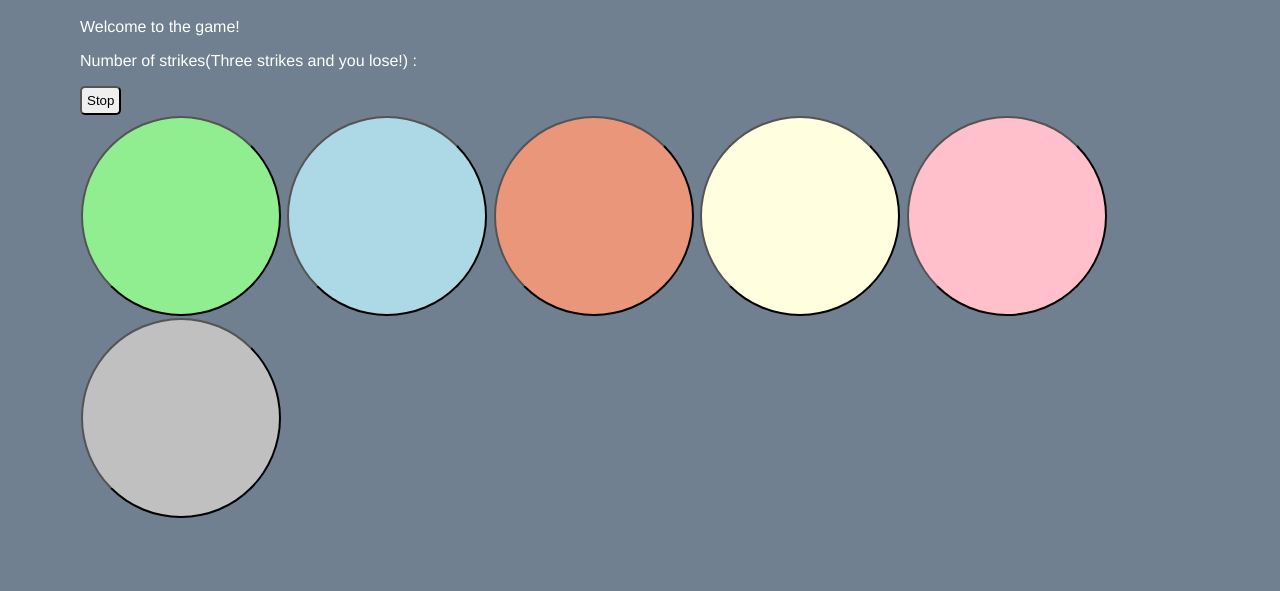
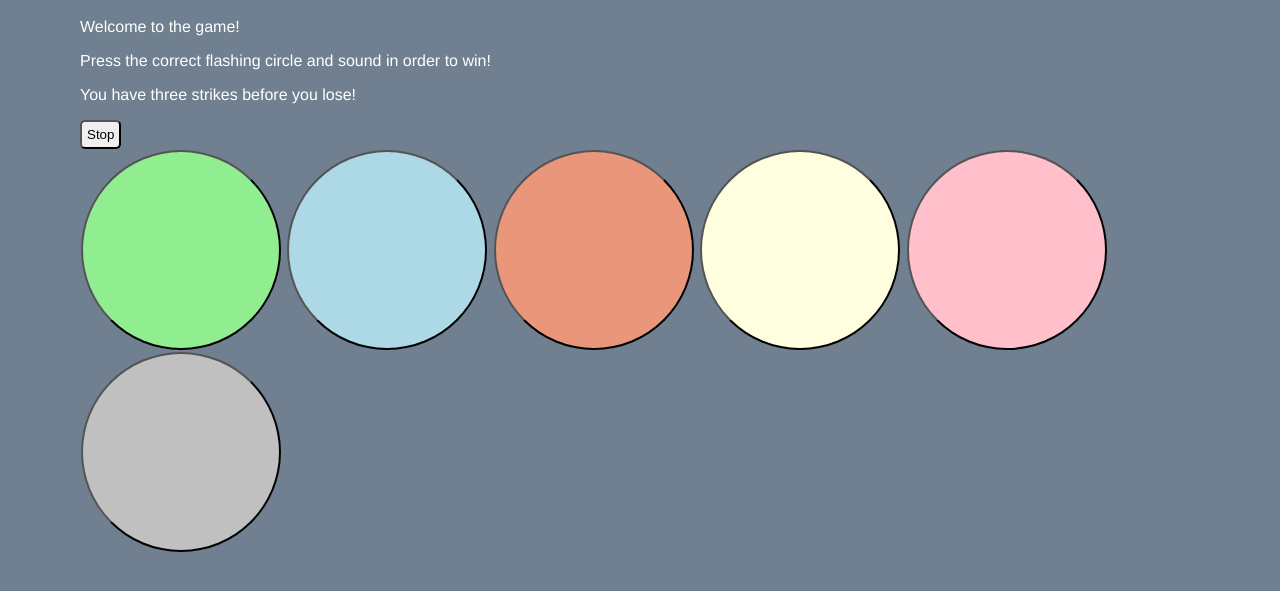
Before and after one commit to Jhu730/music_game_glitch, a plain HTML site: page index.html in a window 1280 px wide. Both pictures are taken after a click on the button "Start". Shown: the part 121-712 px from the top of the page. Drawn offline with Linux system fonts and the light colour scheme.

Commit message:
☃️👽 Updated with Glitch

```diff
--- a/index.html
+++ b/index.html
@@ -18,9 +18,13 @@
 
     <p>
       Welcome to the game!
+          <p>
+      Press the correct flashing circle and sound in order to win!
+                <p>
+      You have three strikes before you lose!
     </p>
 
-   <p> Number of strikes(Three strikes and you lose!) :</p> <p id="output"> </p>
+
 
 
     <button id="startBtn" onclick="startGame()">
--- a/script.js
+++ b/script.js
@@ -14,6 +14,7 @@ const nextClueWaitTime = 1000; //how long to wait before starting playback of th
 
 function startGame() {
   //initialize game variables
+  clueHoldTime = 1000;
   checkStrikes = 0;
   progress = 0;
   gamePlaying = true;
@@ -88,7 +89,7 @@ function playClueSequence() {
   let delay = nextClueWaitTime; //set delay to initial wait time
   for (let i = 0; i <= progress; i++) {
     // for each clue that is revealed so far
-    clueHoldTime = clueHoldTime - 30;
+    clueHoldTime = clueHoldTime - 10;
     console.log("play single clue: " + pattern[i] + " in " + delay + "ms");
     setTimeout(playSingleClue, delay, pattern[i]); // set a timeout to play that clue
     delay += clueHoldTime;
@@ -119,14 +120,12 @@ function guess(btn) {
       } else {
         progress++;
         playClueSequence();
-
       }
     } else {
       guessCounter++;
     }
   } else {
     checkStrikes++;
-    document.getElementById("output").innerHTML = checkStrikes;
     console.log("Number of Strikes: " + checkStrikes);
     playClueSequence();
     if (checkStrikes == 3) {
```
